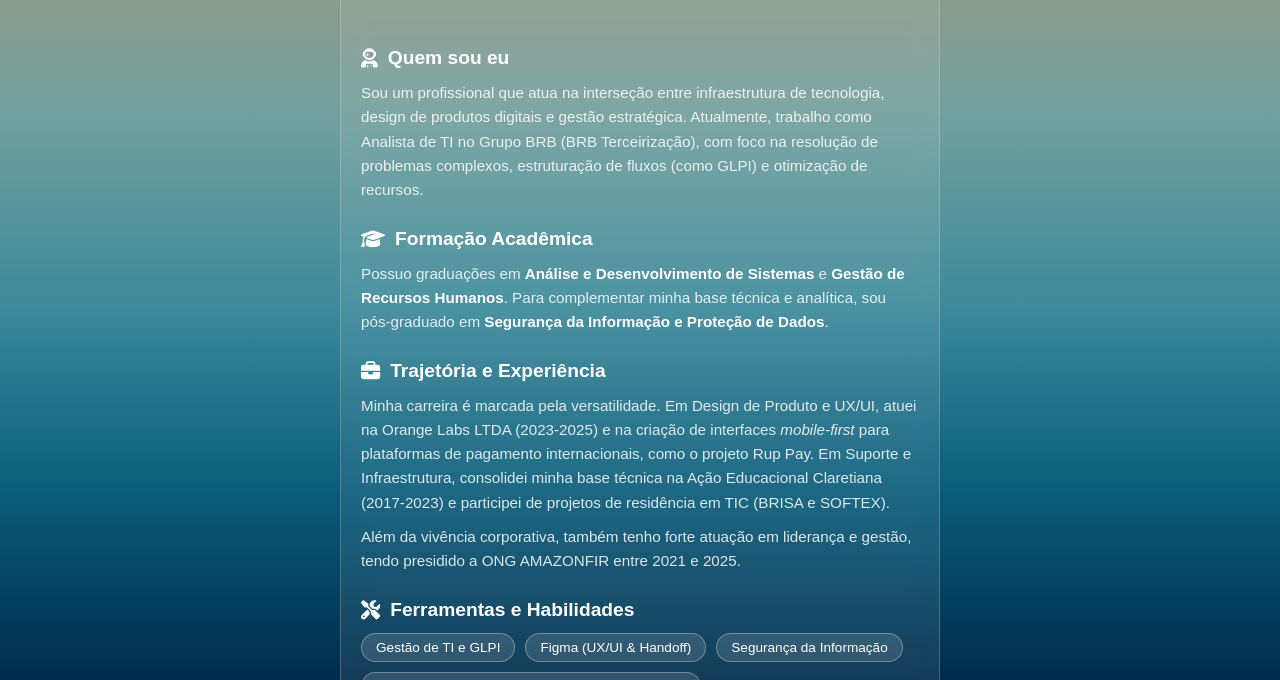
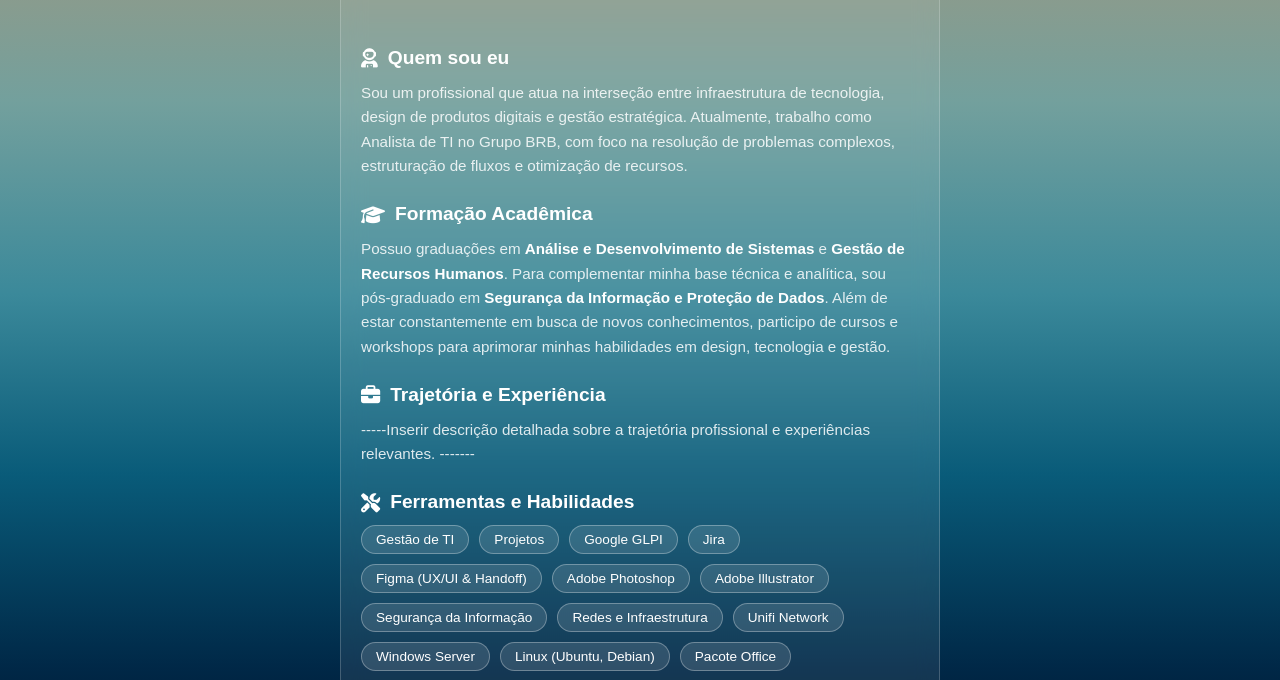
Before and after one commit to pedrobarauna/linktree.pessoal, a plain HTML site: page sobre.html in a window 1280 px wide. Shown: the part 272-952 px from the top of the page. Drawn offline with Linux system fonts and the light colour scheme.

Commit message:
atualização de codigos

```diff
--- a/css/style.css
+++ b/css/style.css
@@ -117,7 +117,7 @@ main {
     font-size: 1.1rem;
 }
 
-/* REDES SOCIAIS */
+/* REDES SOCIAIS no RODAPÉ */
 .social-links {
     display: flex;
     justify-content: center;
@@ -163,6 +163,8 @@ footer p {
 ========================================= */
 
 /* Caixa principal com efeito Glassmorphism */
+/* Garante respiro nas laterais no mobile */
+
 .sobre-container {
     width: 100%;
     max-width: 600px;
@@ -173,7 +175,6 @@ footer p {
     backdrop-filter: blur(12px);
     -webkit-backdrop-filter: blur(12px);
     margin: 30px 20px;
-    /* Garante respiro nas laterais no mobile */
 }
 
 /* Cabeçalho do Sobre Mim */
@@ -290,7 +291,6 @@ footer p {
     width: 100%;
     text-align: center;
     margin: 0 auto;
-    /* Centraliza horizontalmente */
     padding: 2rem;
 }
 
--- a/sobre.html
+++ b/sobre.html
@@ -28,37 +28,44 @@
             <article>
                 <h2><i class="fa-solid fa-user-astronaut"></i> Quem sou eu</h2>
                 <p>Sou um profissional que atua na interseção entre infraestrutura de tecnologia, design de produtos
-                    digitais e gestão estratégica. Atualmente, trabalho como Analista de TI no Grupo BRB (BRB
-                    Terceirização), com foco na resolução de problemas complexos, estruturação de fluxos (como GLPI) e
-                    otimização de recursos.</p>
+                    digitais e gestão estratégica. Atualmente, trabalho como Analista de TI no Grupo BRB, com foco na resolução
+                    de problemas complexos, estruturação de fluxos e otimização de recursos.</p>
             </article>
 
             <article>
                 <h2><i class="fa-solid fa-graduation-cap"></i> Formação Acadêmica</h2>
                 <p>Possuo graduações em <strong>Análise e Desenvolvimento de Sistemas</strong> e <strong>Gestão de
                         Recursos Humanos</strong>. Para complementar minha base técnica e analítica, sou pós-graduado em
-                    <strong>Segurança da Informação e Proteção de Dados</strong>.
+                    <strong>Segurança da Informação e Proteção de Dados</strong>. Além de estar constantemente em busca de
+                    novos conhecimentos, participo de cursos e workshops para aprimorar minhas habilidades em design, tecnologia e gestão.</p>
                 </p>
             </article>
 
             <article>
                 <h2><i class="fa-solid fa-briefcase"></i> Trajetória e Experiência</h2>
-                <p>Minha carreira é marcada pela versatilidade. Em Design de Produto e UX/UI, atuei na Orange Labs LTDA
-                    (2023-2025) e na criação de interfaces <em>mobile-first</em> para plataformas de pagamento
-                    internacionais, como o projeto Rup Pay. Em Suporte e Infraestrutura, consolidei minha base técnica
-                    na Ação Educacional Claretiana (2017-2023) e participei de projetos de residência em TIC (BRISA e
-                    SOFTEX).</p>
-                <p>Além da vivência corporativa, também tenho forte atuação em liderança e gestão, tendo presidido a ONG
-                    AMAZONFIR entre 2021 e 2025.</p>
+
+                <p>-----Inserir descrição detalhada sobre a trajetória profissional e experiências relevantes. -------</p>
             </article>
 
             <article>
                 <h2><i class="fa-solid fa-screwdriver-wrench"></i> Ferramentas e Habilidades</h2>
                 <ul class="skills-list">
-                    <li>Gestão de TI e GLPI</li>
+                    <li>Gestão de TI</li>
+                    <li>Projetos </li>
+                    <li>Google GLPI</li>
+                    <li>Jira</li>
                     <li>Figma (UX/UI & Handoff)</li>
+                    <li>Adobe Photoshop</li>
+                    <li>Adobe Illustrator</li>
                     <li>Segurança da Informação</li>
-                    <li>Google Sheets & Looker Studio (Análise de Dados)</li>
+                    <li>Redes e Infraestrutura</li>
+                    <li>Unifi Network</li>
+                    <li>Windows Server</li>
+                    <li>Linux (Ubuntu, Debian)</li>
+                    <li>Pacote Office</li>
+
+
+
                 </ul>
             </article>
 
```
Also changed, not shown: index.html (+0 -4 lines), js/script.js (+14 -14 lines).
